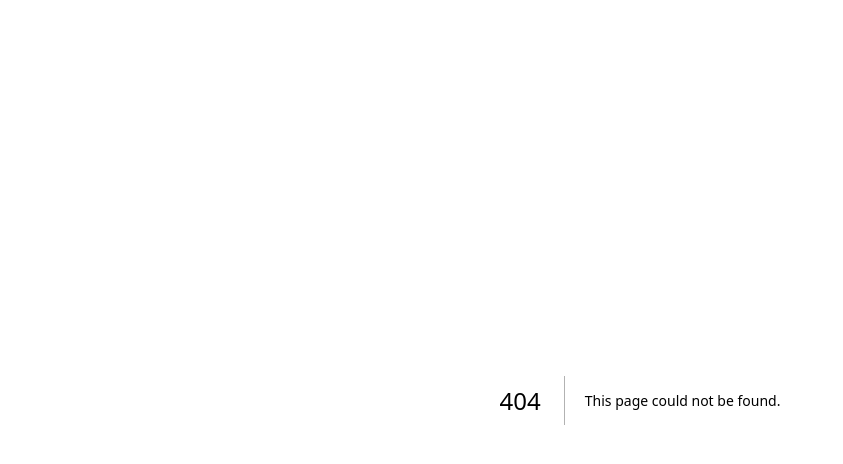
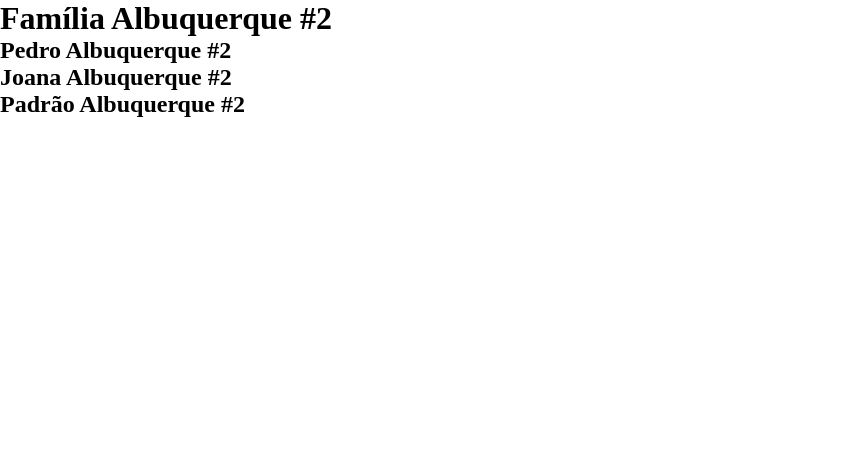
Before and after one commit to davidasteixeira/NextJS, a Next.js app in the folder exercicios/: page /comunicacao/direta in a window 1280 px wide. Before the commit this address had no page. Shown: the top 464 px of the page, without its empty margins (0-843 px from the left). Built offline with nearby package versions, Linux system fonts and the light colour scheme.

Commit message:
feat: communication between father and son

```diff
--- /dev/null
+++ b/exercicios/components/direta/filho.jsx
@@ -0,0 +1,7 @@
+export default function Filho(props){
+    return (
+        <div>
+            <h2>{props.nome} {props.familia}</h2>
+        </div>
+    )
+}
--- /dev/null
+++ b/exercicios/components/direta/pai.jsx
@@ -0,0 +1,12 @@
+import Filho from "./filho";
+
+export default function Pai(props){
+    return (
+        <div>
+            <h1>Família {props.familia}</h1>
+            <Filho nome="Pedro" familia={props.familia}/>
+            <Filho nome="Joana" familia={props.familia}/>
+            <Filho {...props} />
+        </div>
+    )
+}
--- /dev/null
+++ b/exercicios/src/pages/comunicacao/direta.jsx
@@ -0,0 +1,9 @@
+import Pai from "../../../components/direta/pai";
+
+export default function direta(){
+    return (
+        <div>
+            <Pai familia="Albuquerque #2" nome="Padrão" />
+        </div>
+    )
+}
```
